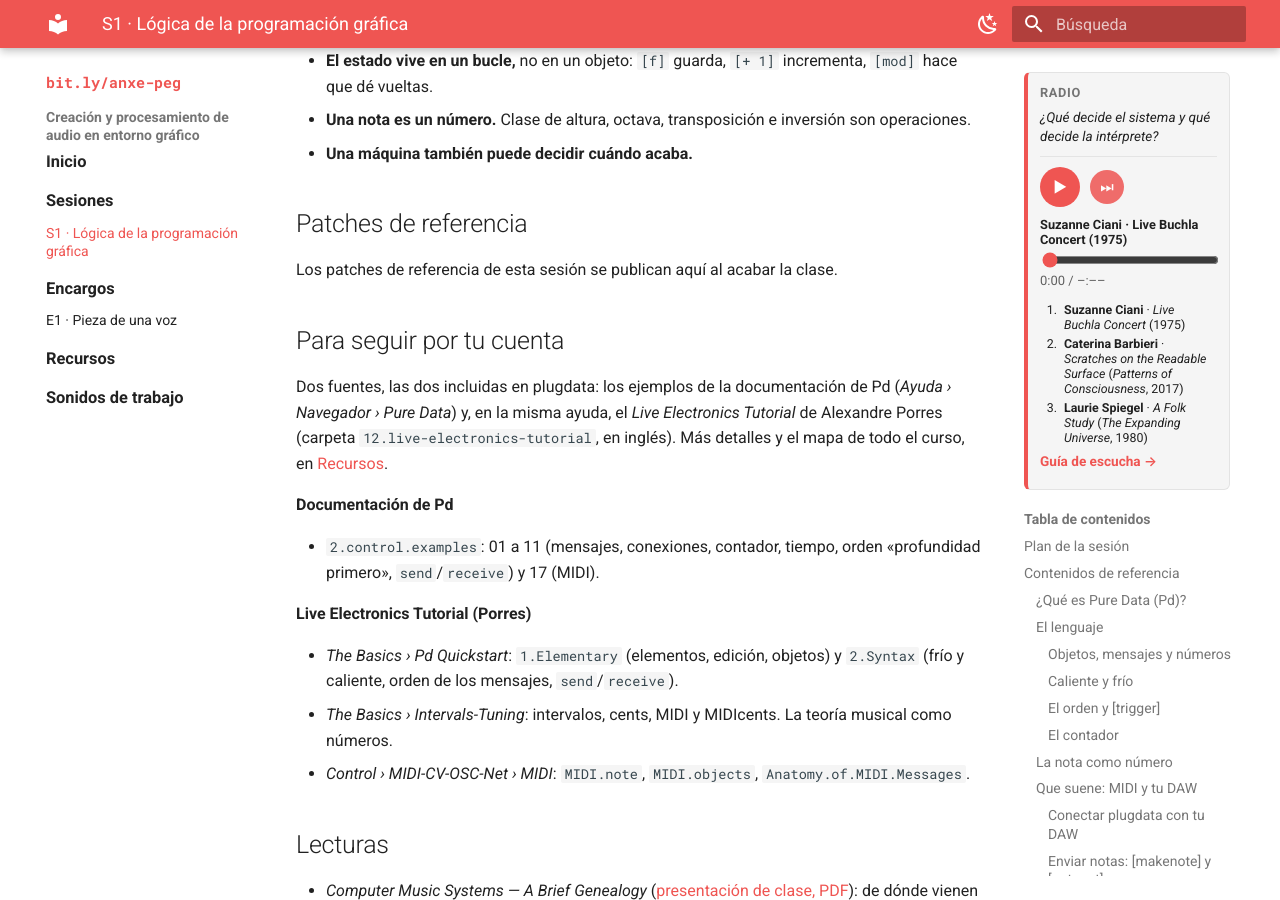
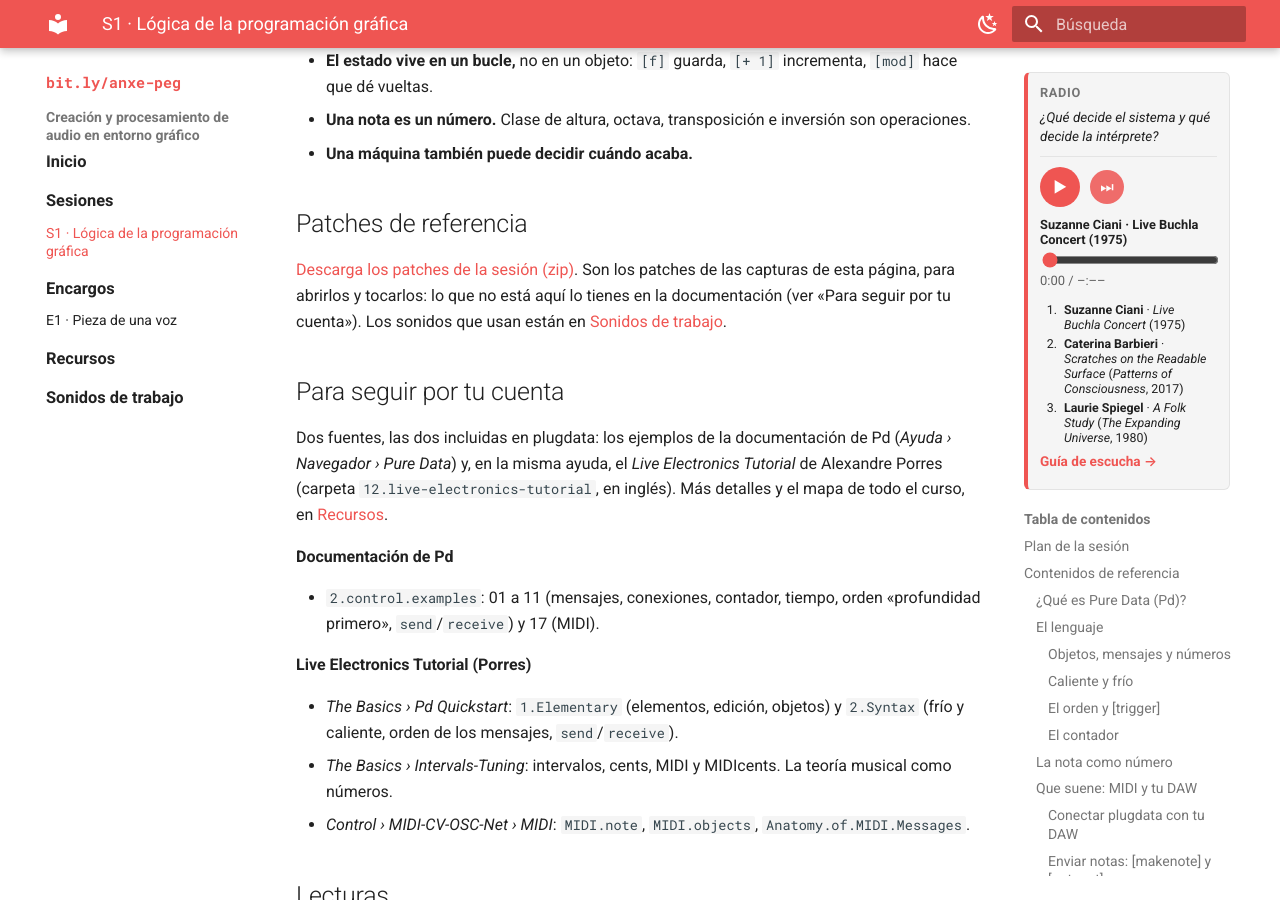
Before and after one commit to anxefaraldo/peg-curso, an MkDocs documentation site: the page built from docs/sesiones/s1.md, in a window 1280 px wide and 900 px high, scrolled down 10205 px. Built offline with MkDocs 1.6.1 and Material for MkDocs 9.7.7, drawn with Linux system fonts in a browser that asks for light colours.

Commit message:
Publicación programada 2026-10-03 22:48

```diff
--- a/docs/sesiones/s1.md
+++ b/docs/sesiones/s1.md
@@ -244,7 +244,7 @@ Antes de parar, la última nota necesita su *note off*: si `[makenote]` ya la ha
 
 ## Patches de referencia
 
-Los patches de referencia de esta sesión se publican aquí al acabar la clase.
+[Descarga los patches de la sesión (zip)](../patches/peg-s1.zip). Son los patches de las capturas de esta página, para abrirlos y tocarlos: lo que no está aquí lo tienes en la documentación (ver «Para seguir por tu cuenta»). Los sonidos que usan están en [Sonidos de trabajo](../sonidos.md).
 
 ## Para seguir por tu cuenta
 
```
Also changed, not shown: docs/recursos.md (+3 -0 lines), 2 other files.
